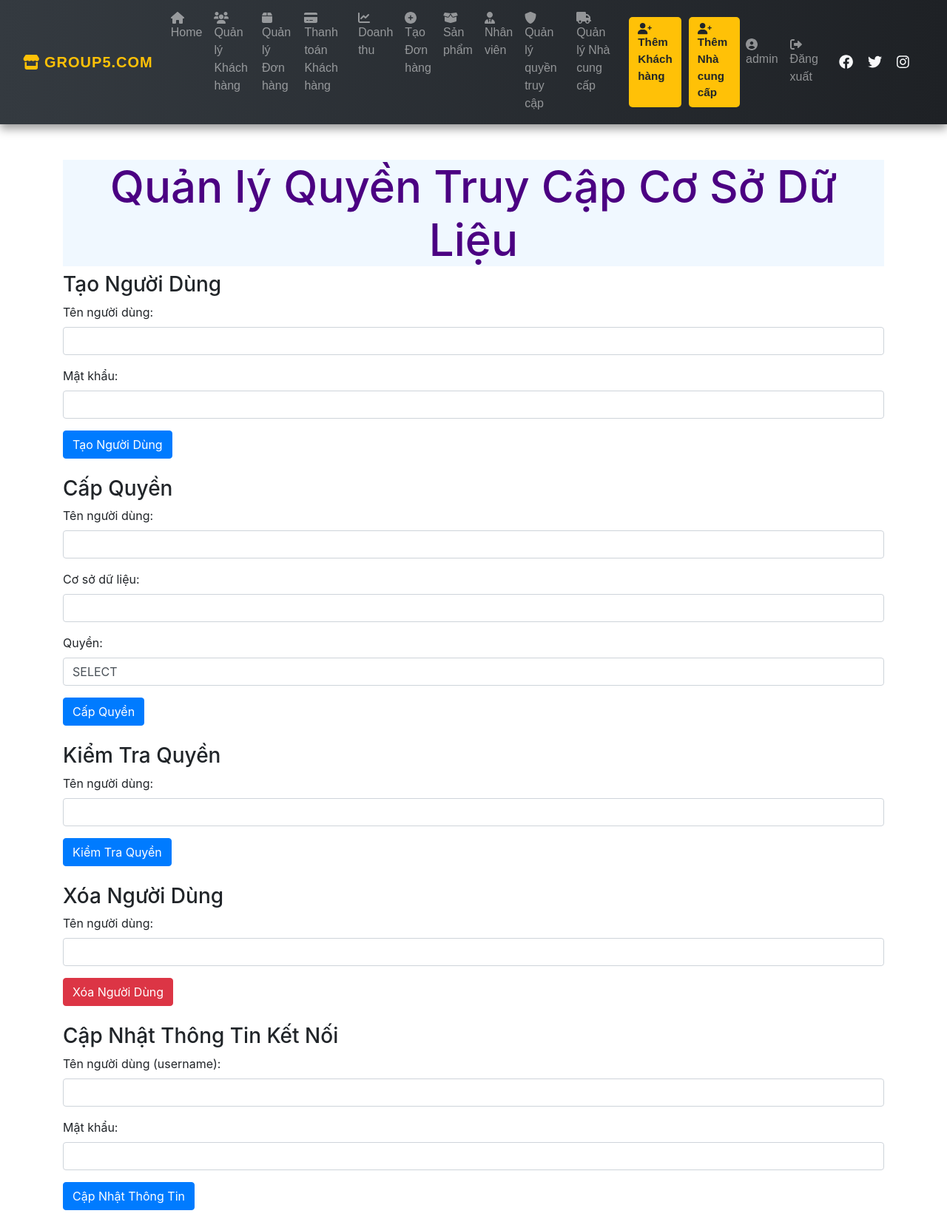
After one commit to NhatQuyenIT/DoAn-ADBS, a PHP site: page /access_control.php in a window 1280 px wide. The commit adds this page. Shown: the whole page at 74% size. Run offline with PHP 8.4, Linux system fonts and the light colour scheme; a user stored in the database is signed in; some libraries are stand-ins or nearby versions.

Commit message:
New updated!

```diff
--- /dev/null
+++ b/access_control.php
@@ -0,0 +1,220 @@
+<?php
+include('nav.php');
+include('connect.php');
+
+$message = '';
+$grants = '';
+
+if ($_SERVER['REQUEST_METHOD'] == 'POST') {
+    if (isset($_POST['grant_privileges'])) {
+        $username = $_POST['username'];
+        $database = $_POST['database'];
+        $privileges = $_POST['privileges'];
+
+        try {
+            $grant_sql = "GRANT $privileges ON `$database`.* TO :username@'localhost'";
+            $stmt = $conn->prepare($grant_sql);
+            $stmt->bindParam(':username', $username);
+
+            if ($stmt->execute()) {
+                $message = "Cấp quyền thành công!";
+            } else {
+                $message = "Lỗi: Không thể cấp quyền.";
+            }
+        } catch (PDOException $e) {
+            $message = "Lỗi: " . $e->getMessage();
+        }
+    }
+
+    if (isset($_POST['check_privileges'])) {
+        $check_username = $_POST['check_username'];
+
+        try {
+            $show_grants_sql = "SHOW GRANTS FOR :username@'localhost'";
+            $stmt = $conn->prepare($show_grants_sql);
+            $stmt->bindParam(':username', $check_username);
+            $stmt->execute();
+
+            if ($stmt->rowCount() > 0) {
+                while ($row = $stmt->fetch(PDO::FETCH_ASSOC)) {
+                    $grants .= implode(", ", $row) . "<br>";
+                }
+            } else {
+                $grants = "Không tìm thấy quyền của người dùng!";
+            }
+        } catch (PDOException $e) {
+            $grants = "Lỗi: " . $e->getMessage();
+        }
+    }
+
+    if (isset($_POST['delete_user'])) {
+        $delete_username = $_POST['delete_username'];
+
+        try {
+            $delete_sql = "DROP USER :username@'localhost'";
+            $stmt = $conn->prepare($delete_sql);
+            $stmt->bindParam(':username', $delete_username);
+
+            if ($stmt->execute()) {
+                $message = "Xóa người dùng thành công!";
+            } else {
+                $message = "Lỗi: Không thể xóa người dùng.";
+            }
+        } catch (PDOException $e) {
+            $message = "Lỗi: " . $e->getMessage();
+        }
+    }
+
+    if (isset($_POST['create_user'])) {
+        $new_username = $_POST['new_username'];
+        $new_password = $_POST['new_password'];
+
+        try {
+            // Kiểm tra người dùng tồn tại
+            $check_user_sql = "SELECT EXISTS(SELECT 1 FROM mysql.user WHERE user = :username AND host = 'localhost')";
+            $stmt = $conn->prepare($check_user_sql);
+            $stmt->bindParam(':username', $new_username);
+            $stmt->execute();
+            $user_exists = $stmt->fetchColumn();
+
+            if ($user_exists) {
+                // Xóa người dùng nếu tồn tại
+                $delete_user_sql = "DROP USER :username@'localhost'";
+                $stmt = $conn->prepare($delete_user_sql);
+                $stmt->bindParam(':username', $new_username);
+                $stmt->execute();
+            }
+
+            // Tạo người dùng mới
+            $create_user_sql = "CREATE USER :username@'localhost' IDENTIFIED BY :password";
+            $stmt = $conn->prepare($create_user_sql);
+            $stmt->bindParam(':username', $new_username);
+            $stmt->bindParam(':password', $new_password);
+
+            if ($stmt->execute()) {
+                $message = "Tạo người dùng thành công!";
+            } else {
+                $message = "Lỗi: Không thể tạo người dùng.";
+            }
+        } catch (PDOException $e) {
+            $message = "Lỗi: " . $e->getMessage();
+        }
+    }
+
+    if (isset($_POST['update_credentials'])) {
+        $new_user = $_POST['new_user'] ?? '';
+        $new_password = $_POST['new_password'] ?? '';
+
+        $connect_file = 'connect.php';
+        $file_contents = file_get_contents($connect_file);
+
+        if ($new_user) {
+            $file_contents = preg_replace('/\$user = \'[^\']+\'/', "\$user = '$new_user'", $file_contents);
+        }
+
+        if ($new_password === '') {
+            $file_contents = preg_replace('/\$password = \'[^\']*\'/', "\$password = ''", $file_contents);
+        } elseif ($new_password !== '') {
+            $file_contents = preg_replace('/\$password = \'[^\']*\'/', "\$password = '$new_password'", $file_contents);
+        }
+
+        file_put_contents($connect_file, $file_contents);
+
+        $message = "Cập nhật thông tin kết nối thành công!";
+    }
+}
+?>
+
+<!DOCTYPE html>
+<html lang="en">
+<head>
+    <meta charset="UTF-8">
+    <meta name="viewport" content="width=device-width, initial-scale=1.0">
+    <link href="https://stackpath.bootstrapcdn.com/bootstrap/4.5.2/css/bootstrap.min.css" rel="stylesheet">
+    <title>Quản lý Quyền Truy Cập Cơ Sở Dữ Liệu</title>
+</head>
+<body>
+    <div class="container mt-5">
+        <h1 style="text-align: center; font-size: 60px; background-color: #f0f8ff; color: #4b0082;">Quản lý Quyền Truy Cập Cơ Sở Dữ Liệu</h1>
+
+        <?php if ($message): ?>
+            <div class="alert alert-info"><?php echo $message; ?></div>
+        <?php endif; ?>
+
+        <?php if ($grants): ?>
+            <div class="alert alert-info"><strong>Quyền của người dùng:</strong><br><?php echo $grants; ?></div>
+        <?php endif; ?>
+
+        <form method="POST" action="" class="mb-4">
+            <h3>Tạo Người Dùng</h3>
+            <div class="form-group">
+                <label for="new_username">Tên người dùng:</label>
+                <input type="text" id="new_username" name="new_username" class="form-control" required>
+            </div>
+            <div class="form-group">
+                <label for="new_password">Mật khẩu:</label>
+                <input type="password" id="new_password" name="new_password" class="form-control" required>
+            </div>
+            <button type="submit" name="create_user" class="btn btn-primary">Tạo Người Dùng</button>
+        </form>
+
+        <form method="POST" action="" class="mb-4">
+            <h3>Cấp Quyền</h3>
+            <div class="form-group">
+                <label for="username">Tên người dùng:</label>
+                <input type="text" id="username" name="username" class="form-control" required>
+            </div>
+            <div class="form-group">
+                <label for="database">Cơ sở dữ liệu:</label>
+                <input type="text" id="database" name="database" class="form-control" required>
+            </div>
+            <div class="form-group">
+                <label for="privileges">Quyền:</label>
+                <select name="privileges" id="privileges" class="form-control">
+                    <option value="SELECT">SELECT</option>
+                    <option value="INSERT">INSERT</option>
+                    <option value="UPDATE">UPDATE</option>
+                    <option value="DELETE">DELETE</option>
+                    <option value="ALL PRIVILEGES">ALL PRIVILEGES</option>
+                </select>
+            </div>
+            <button type="submit" name="grant_privileges" class="btn btn-primary">Cấp Quyền</button>
+        </form>
+
+        <form method="POST" action="" class="mb-4">
+            <h3>Kiểm Tra Quyền</h3>
+            <div class="form-group">
+                <label for="check_username">Tên người dùng:</label>
+                <input type="text" id="check_username" name="check_username" class="form-control" required>
+            </div>
+            <button type="submit" name="check_privileges" class="btn btn-primary">Kiểm Tra Quyền</button>
+        </form>
+
+        <form method="POST" action="" class="mb-4">
+            <h3>Xóa Người Dùng</h3>
+            <div class="form-group">
+                <label for="delete_username">Tên người dùng:</label>
+                <input type="text" id="delete_username" name="delete_username" class="form-control" required>
+            </div>
+            <button type="submit" name="delete_user" class="btn btn-danger">Xóa Người Dùng</button>
+        </form>
+
+        <form method="POST" action="">
+            <h3>Cập Nhật Thông Tin Kết Nối</h3>
+            <div class="form-group">
+                <label for="new_user">Tên người dùng (username):</label>
+                <input type="text" id="new_user" name="new_user" class="form-control">
+            </div>
+            <div class="form-group">
+                <label for="new_password">Mật khẩu:</label>
+                <input type="password" id="new_password" name="new_password" class="form-control">
+            </div>
+            <button type="submit" name="update_credentials" class="btn btn-primary">Cập Nhật Thông Tin</button>
+        </form>
+    </div>
+
+    <script src="https://code.jquery.com/jquery-3.5.1.slim.min.js"></script>
+    <script src="https://cdn.jsdelivr.net/npm/@popperjs/core@2.5.4/dist/umd/popper.min.js"></script>
+    <script src="https://stackpath.bootstrapcdn.com/bootstrap/4.5.2/js/bootstrap.min.js"></script>
+</body>
+</html>
--- a/connect.php
+++ b/connect.php
@@ -1,8 +1,8 @@
 <?php
 $host = 'localhost:3307'; // Thay đổi nếu cần
 $db = 'fabric_new';
-$user = 'root'; // Thay đổi nếu cần
-$password = '';
+$user = 'CaRot'; // Thay đổi nếu cần
+$password = '123456';
 
 try {
     $conn = new PDO("mysql:host=$host;dbname=$db;charset=utf8", $user, $password);
--- a/edit_customer.php
+++ b/edit_customer.php
@@ -242,7 +242,7 @@ ob_end_flush();
 
             <button type="submit">Lưu Thay Đổi</button>
         </form>
-        <a href="customers.php" style="color: #fff;">Quay lại Danh Sách Khách Hàng</a>
+        <a href="customers.php">Quay lại Danh Sách Khách Hàng</a>
     </div>
 </body>
 </html>
--- a/edit_order.php
+++ b/edit_order.php
@@ -236,7 +236,7 @@ ob_end_flush();
 
             <button type="submit">Lưu Thay Đổi</button>
         </form>
-        <a href="orders.php" class="back-link" style="color: #fff;">Quay lại Danh Sách Đơn Hàng</a>
+        <a href="orders.php" class="back-link">Quay lại Danh Sách Đơn Hàng</a>
     </div>
 </body>
 </html>
--- a/nav.php
+++ b/nav.php
@@ -36,6 +36,7 @@ if (!isset($_SESSION['user_id'])) {
                 <li class="nav-item"><a class="nav-link" href="create_order.php"><i class="fas fa-plus-circle"></i> Tạo Đơn hàng</a></li>
                 <li class="nav-item"><a class="nav-link" href="product_manager.php"><i class="fas fa-box-open"></i> Sản phẩm</a></li>
                 <li class="nav-item"><a class="nav-link" href="employees.php"><i class="fas fa-user-tie"></i> Nhân viên</a></li>
+                <li class="nav-item"><a class="nav-link" href="access_control.php"><i class="fas fa-shield-alt"></i> Quản lý quyền truy cập</a></li>
                 <li class="nav-item"><a class="nav-link" href="supplier.php"><i class="fas fa-truck"></i> Quản lý Nhà cung cấp</a></li>
             </ul>
 
```
Also changed, not shown: customers.php (+80 -20 lines), employees.php (+5 -5 lines), orders.css (+47 -16 lines), orders.php (+38 -12 lines), product_manager.php (+5 -2 lines), .github/workflows/php.yml (added), README.md, fabric_new.sql, img/webpages/access_control.jpeg (added), index.php (line endings or trailing spaces), role.css (added).
